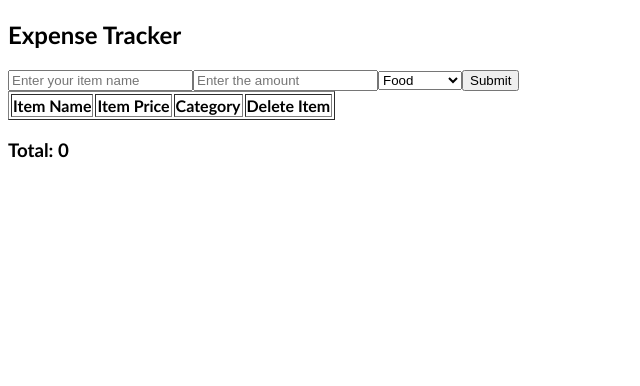
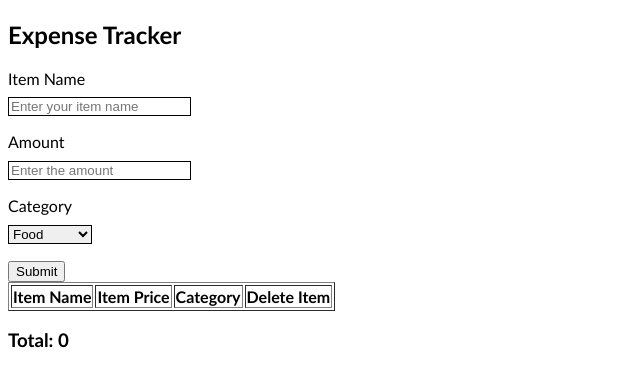
Before and after one commit to rahulrameshm0/React-Projects, a React (Vite) app in the folder budget-tracker/: page / in a window 1280 px wide. Shown: the top 386 px of the page, without its empty margins (0-640 px from the left). Built offline with nearby package versions, Linux system fonts and the light colour scheme.

Commit message:
code updated

```diff
--- a/budget-tracker/src/ExpenseForm.jsx
+++ b/budget-tracker/src/ExpenseForm.jsx
@@ -37,6 +37,7 @@ export const ExpenseForm = ({ addExpense }) => {
   return (
     <div>
       <form action="">
+        <label htmlFor="name">Item Name</label>
         <input
           type="text"
           name="name"
@@ -45,6 +46,7 @@ export const ExpenseForm = ({ addExpense }) => {
           value={name}
           placeholder="Enter your item name"
         />
+        <label htmlFor="amount">Amount</label>
         <input
           type="text"
           name="amount"
@@ -53,6 +55,7 @@ export const ExpenseForm = ({ addExpense }) => {
           onChange={handleAmountChange}
           placeholder="Enter the amount"
         />
+        <label htmlFor="category">Category</label>
         <select name="" id="" onChange={handleCategory} value={category}>
           <option value="Food">Food</option>
           <option value="Books">Books</option>
--- a/budget-tracker/src/index.css
+++ b/budget-tracker/src/index.css
@@ -1,3 +1,19 @@
-body{
-    font-family:'Gill Sans', 'Gill Sans MT', Calibri, 'Trebuchet MS', sans-serif;
+body {
+  font-family: "Gill Sans", "Gill Sans MT", Calibri, "Trebuchet MS", sans-serif;
 }
+
+
+input {
+  display: block;
+  border: 1px solid black;
+  outline: none;
+  margin-top: 0.6rem;
+  margin-bottom: 1rem;
+}
+
+select {
+    display: block;
+    border: 1px solid black;
+    margin-top: 0.6rem;
+    margin-bottom: 1rem;
+}
```
